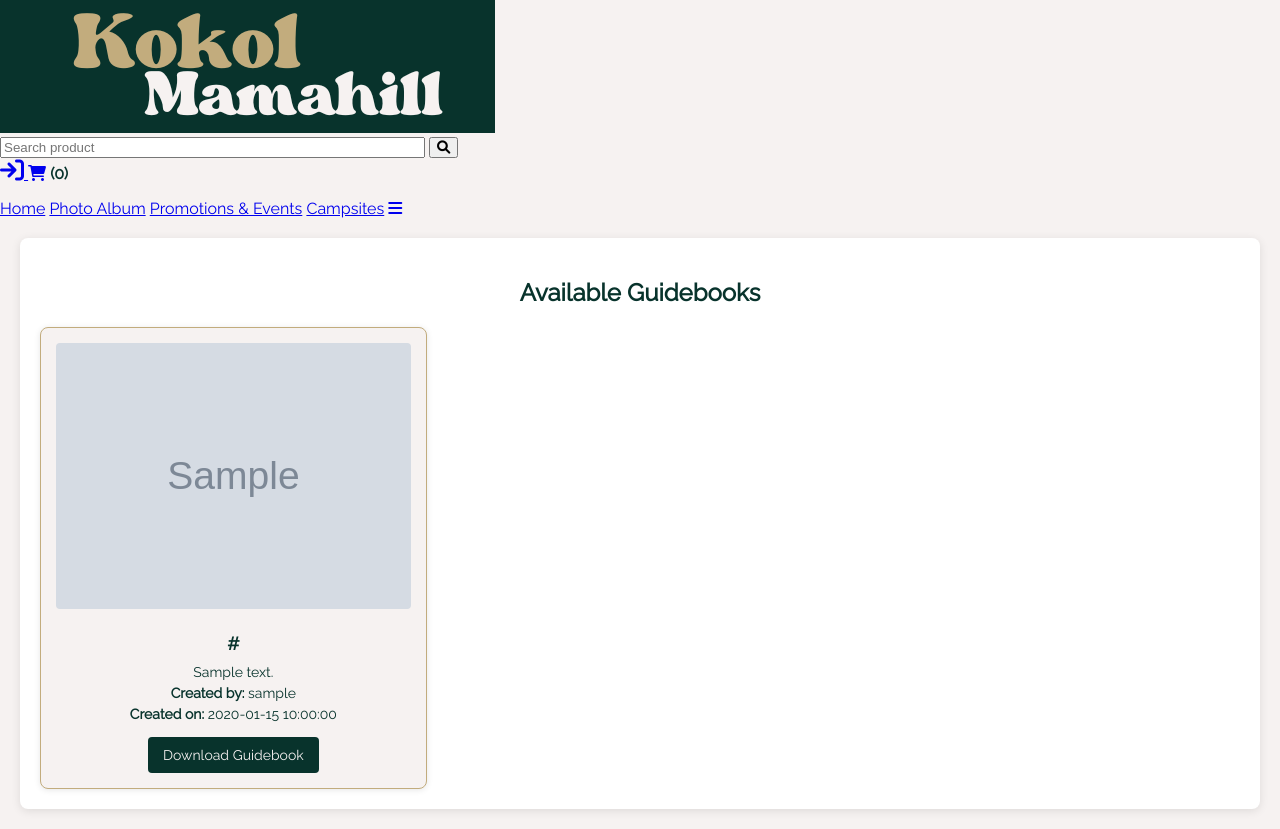
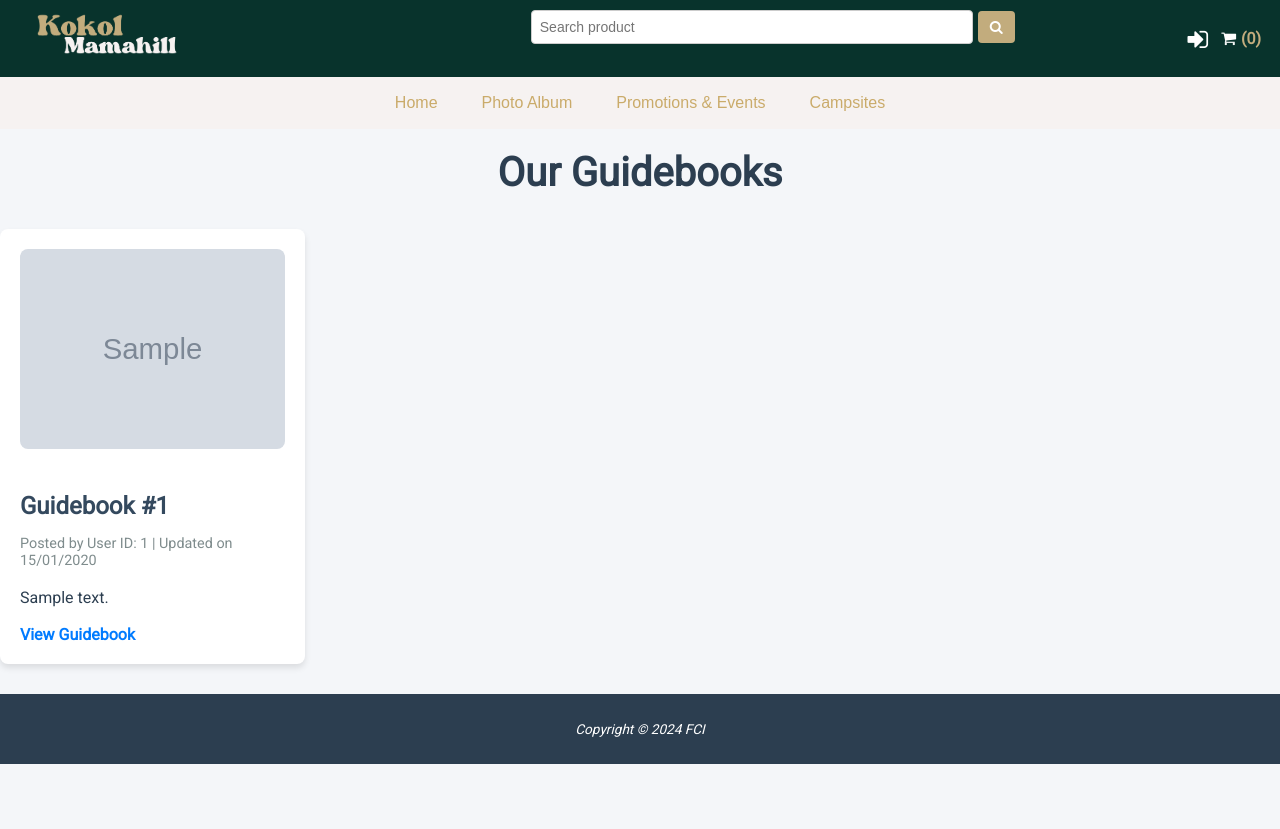
Before and after one commit to okaka00/GROUP-PPMS, a PHP site: page /campsite/guidebook.php in a window 1280 px wide. After the commit the page ends 764 px from the top, so only its background shows below. Run offline with PHP 8.4, Linux system fonts and the light colour scheme; tables that the repository leaves empty hold one stand-in row (values such as "Sample post"); grey boxes marked "Sample" are stand-in pictures.

Commit message:
Update guidebook.php

```diff
--- a/codes/user/guidebook.php
+++ b/codes/user/guidebook.php
@@ -1,110 +1,101 @@
 <?php
-// Include database configuration
-$config_path = "config/config.php";
-if (!file_exists($config_path)) {
-    die("Error: Configuration file not found.");
-}
-include($config_path);
+// Include db config
+session_start();
+include("config/config.php");
 
-// Ensure database connection is established
-if (!$conn) {
-    die("Error: Database connection failed.");
-}
-
-// Fetch guidebooks from the database
-$sql = "SELECT g.guidebookID, g.guidebookURL, g.guideDesc, g.guidebookImg, g.createdDate, u.userName
-        FROM guidebook g
-        JOIN user u ON g.userID = u.userID
-        ORDER BY g.createdDate DESC";
-
-$result = mysqli_query($conn, $sql);
-if (!$result) {
-    die("Error: Query failed - " . mysqli_error($conn));
-}
+// Fetch guidebook entries from the database
+$sql_guidebook = "SELECT * FROM guidebook ORDER BY guidebookID DESC";
+$result = mysqli_query($conn, $sql_guidebook);
 $rowcount = mysqli_num_rows($result);
 ?>
 
 <!DOCTYPE html>
 <html lang="en">
+
 <head>
-    <meta name="viewport" content="width=device-width, initial-scale=1">
-    <link rel="stylesheet" href="https://cdnjs.cloudflare.com/ajax/libs/font-awesome/6.0.0-beta3/css/all.min.css">
-    <link rel="stylesheet" href="https://fonts.googleapis.com/css?family=Raleway">
-    <title>Guidebooks</title>
+  <title>Guidebook</title>
+  <meta charset="utf-8">
+  <meta name="viewport" content="width=device-width, initial-scale=1.0">
+  <link rel="stylesheet" href="css/newstyle.css">
+  <link rel="stylesheet" href="https://fonts.googleapis.com/css?family=Raleway|Roboto">
+  <link rel="stylesheet" href="https://cdnjs.cloudflare.com/ajax/libs/font-awesome/4.7.0/css/font-awesome.min.css">
   <style>
-        body {
-            font-family: 'Raleway', sans-serif;
-            margin: 0;
-            background-color: #F6F2F1;
-            color: #08332C;
-        }
-        .topNav {
-            background-color: #08332C;
-            padding: 10px 20px;
-            display: flex;
-            align-items: center;
-        }
-        .topNav img {
-            height: 40px;
-        }
-        .main {
-            margin: 20px auto;
-            padding: 20px;
-            background-color: #FFFFFF;
-            border-radius: 8px;
-            box-shadow: 0px 2px 10px rgba(0, 0, 0, 0.1);
-            max-width: 1200px;
-        }
-        .main h2 {
-            text-align: center;
-            color: #08332C;
-        }
-        .guidebook-list {
+    /* Guidebook Container */
+    .guidebook-container {
       display: grid;
       grid-template-columns: repeat(auto-fill, minmax(300px, 1fr));
       gap: 20px;
       margin-top: 20px;
     }
-        .guidebook-item {
-            background-color: #F6F2F1;
-            border: 1px solid #C2AC7D;
+
+    /* Guidebook Post */
+    .guidebook-post {
+      background-color: #fff;
       border-radius: 8px;
+      overflow: hidden;
+      box-shadow: 0 4px 6px rgba(0, 0, 0, 0.1);
+      transition: transform 0.3s ease, box-shadow 0.3s ease;
+      padding: 20px;
+    }
+
+    .guidebook-post:hover {
+      transform: translateY(-5px);
+      box-shadow: 0 6px 12px rgba(0, 0, 0, 0.1);
+    }
+
+    .guidebook-img {
+      width: 100%;
+      height: 200px;
+      object-fit: cover;
+      border-radius: 8px;
+      margin-bottom: 15px;
+    }
+
+    .guidebook-title {
+      font-size: 1.5rem;
+      margin-bottom: 10px;
+      color: #34495e;
+    }
+
+    .guidebook-meta {
+      font-size: 0.9rem;
+      color: #7f8c8d;
+      margin-bottom: 15px;
+    }
+
+    .guidebook-desc {
+      font-size: 1rem;
+      line-height: 1.6;
+      color: #2c3e50;
+      margin-bottom: 15px;
+    }
+
+    .view-guide {
+      text-decoration: none;
+      color: #007BFF;
+      font-weight: bold;
+      transition: color 0.3s;
+    }
+
+    .view-guide:hover {
+      color: #0056b3;
+    }
+
+    /* Footer */
+    .footer {
+      background-color: #2c3e50;
+      color: #fff;
+      text-align: center;
       padding: 15px;
-            text-align: center;
-            box-shadow: 0px 1px 6px rgba(0, 0, 0, 0.1);
+      margin-top: 30px;
     }
-        .guidebook-item img {
-            width: 100%;
-            height: auto;
-            border-radius: 4px;
-            margin-bottom: 10px;
-        }
-        .guidebook-item h3 {
-            font-size: 18px;
-            margin: 10px 0;
-            color: #08332C;
-        }
-        .guidebook-item p {
-            font-size: 14px;
-            margin: 5px 0;
-            color: #08332C;
-        }
-        .guidebook-item a {
-            text-decoration: none;
-            background-color: #08332C;
-            color: #F6F2F1;
-            padding: 10px 15px;
-            border-radius: 4px;
-            display: inline-block;
-            margin-top: 10px;
-            font-size: 14px;
-        }
-        .guidebook-item a:hover {
-            background-color: #C2AC7D;
-            color: #08332C;
+
+    .footer small {
+      font-size: 0.85rem;
     }
   </style>
 </head>
+
 <body>
   <!-- User Navigation -->
   <?php include("includes/userNav.php"); ?>
@@ -113,35 +104,62 @@ $rowcount = mysqli_num_rows($result);
   <div class="container">
     <?php
     include("includes/topNav.php");
+    include("userAuth/modalForm.php");
     ?>
 
-    <div class="main">
-        <h2>Available Guidebooks</h2>
-        <div class="guidebook-list">
+    <main>
+      <h2>Our Guidebooks</h2>
+      <div class="guidebook-container">
         <?php
         if ($rowcount > 0) {
           while ($row = mysqli_fetch_assoc($result)) {
-                    echo "<div class='guidebook-item'>";
-                    if ($row["guidebookImg"]) {
-                        echo "<img src='" . htmlspecialchars($row["guidebookImg"]) . "' alt='Guidebook: " . htmlspecialchars($row["guidebookURL"]) . "'>";
+            echo '<div class="guidebook-post">';
+            if (!empty($row['guidebookImg'])) {
+              echo '<img src="' . htmlspecialchars($row['guidebookImg']) . '" alt="Guidebook Image" class="guidebook-img">';
             }
-                    echo "<h3>" . htmlspecialchars($row["guidebookURL"]) . "</h3>";
-                    echo "<p>" . htmlspecialchars($row["guideDesc"]) . "</p>";
-                    echo "<p><strong>Created by:</strong> " . htmlspecialchars($row["userName"]) . "</p>";
-                    echo "<p><strong>Created on:</strong> " . htmlspecialchars($row["createdDate"]) . "</p>";
-                    echo "<a href='" . htmlspecialchars($row["guidebookURL"]) . "' target='_blank' download>Download Guidebook</a>";
-                    echo "</div>";
+            echo '<h3 class="guidebook-title">Guidebook #' . htmlspecialchars($row['guidebookID']) . '</h3>';
+            echo '<p class="guidebook-meta">Posted by User ID: ' . htmlspecialchars($row['userID']) . ' | Updated on ' . date("d/m/Y", strtotime($row['updatedDate'])) . '</p>';
+            echo '<p class="guidebook-desc">' . nl2br(htmlspecialchars($row['guideDesc'])) . '</p>';
+            if (!empty($row['guidebookURL'])) {
+              echo '<a href="' . htmlspecialchars($row['guidebookURL']) . '" target="_blank" class="view-guide">View Guidebook</a>';
+            }
+            echo '</div>';
           }
         } else {
-                echo "<p>No guidebooks available at the moment.</p>";
+          echo '<p>No guidebooks available at the moment.</p>';
         }
         ?>
       </div>
+    </main>
   </div>
+
+  <footer class="footer">
+    <p><small><i>Copyright &copy; 2024 FCI</i></small></p>
+  </footer>
+
+  <script>
+    document.addEventListener("DOMContentLoaded", function () {
+      const navLinks = document.querySelectorAll(".topnav a");
+      const currentPath = window.location.pathname;
+
+      navLinks.forEach(link => {
+        if (link.href.includes(currentPath)) {
+          link.classList.add("active");
+        } else {
+          link.classList.remove("active");
+        }
+      });
+    });
+
+    function myFunction() {
+      var x = document.getElementById("myTopnav");
+      if (x.className === "topnav") {
+        x.className += " responsive";
+      } else {
+        x.className = "topnav";
+      }
+    }
+  </script>
 </body>
+
 </html>
-
-<?php
-// Close the database connection
-mysqli_close($conn);
-?>
```
Lines whose indentation alone changed are shown as unchanged.
